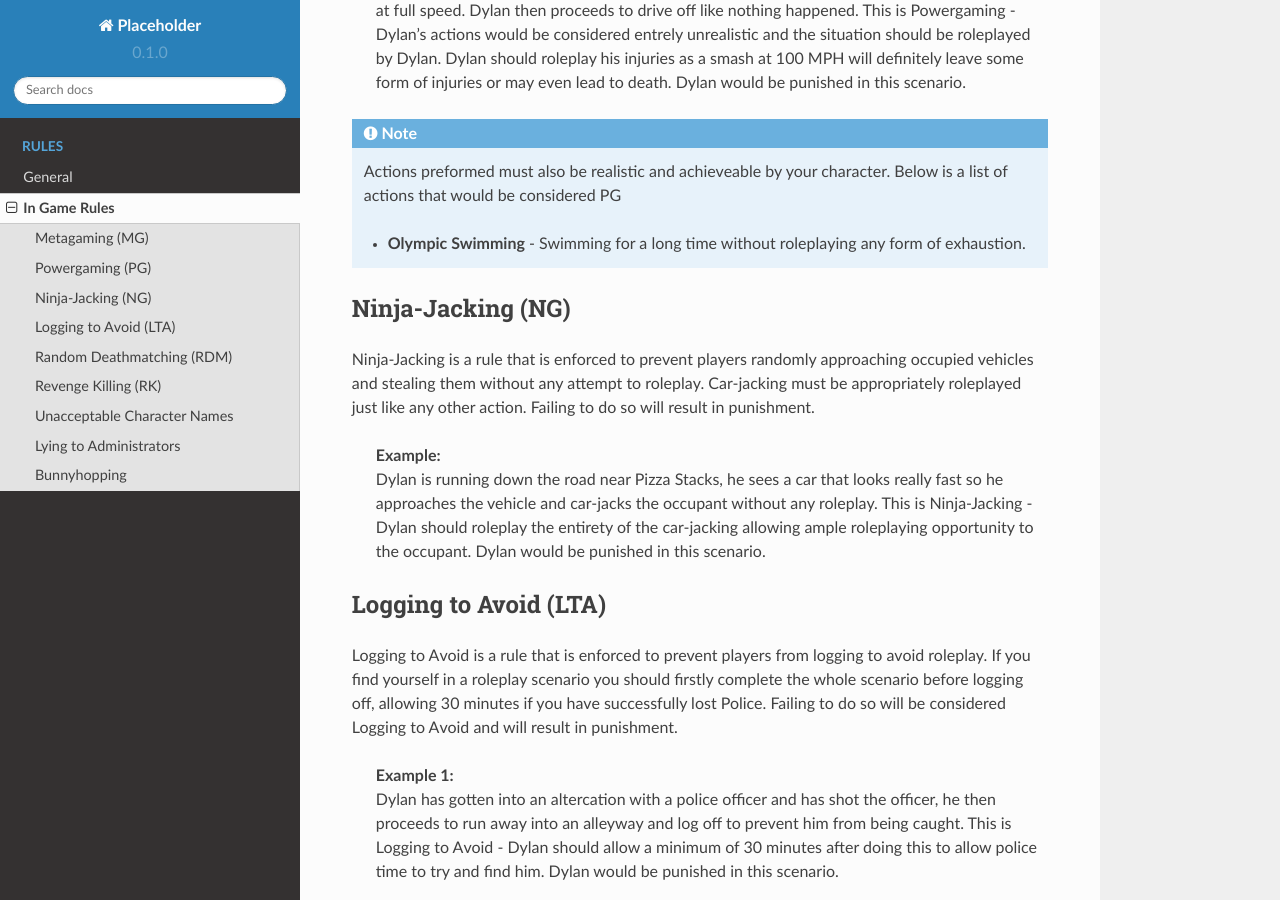
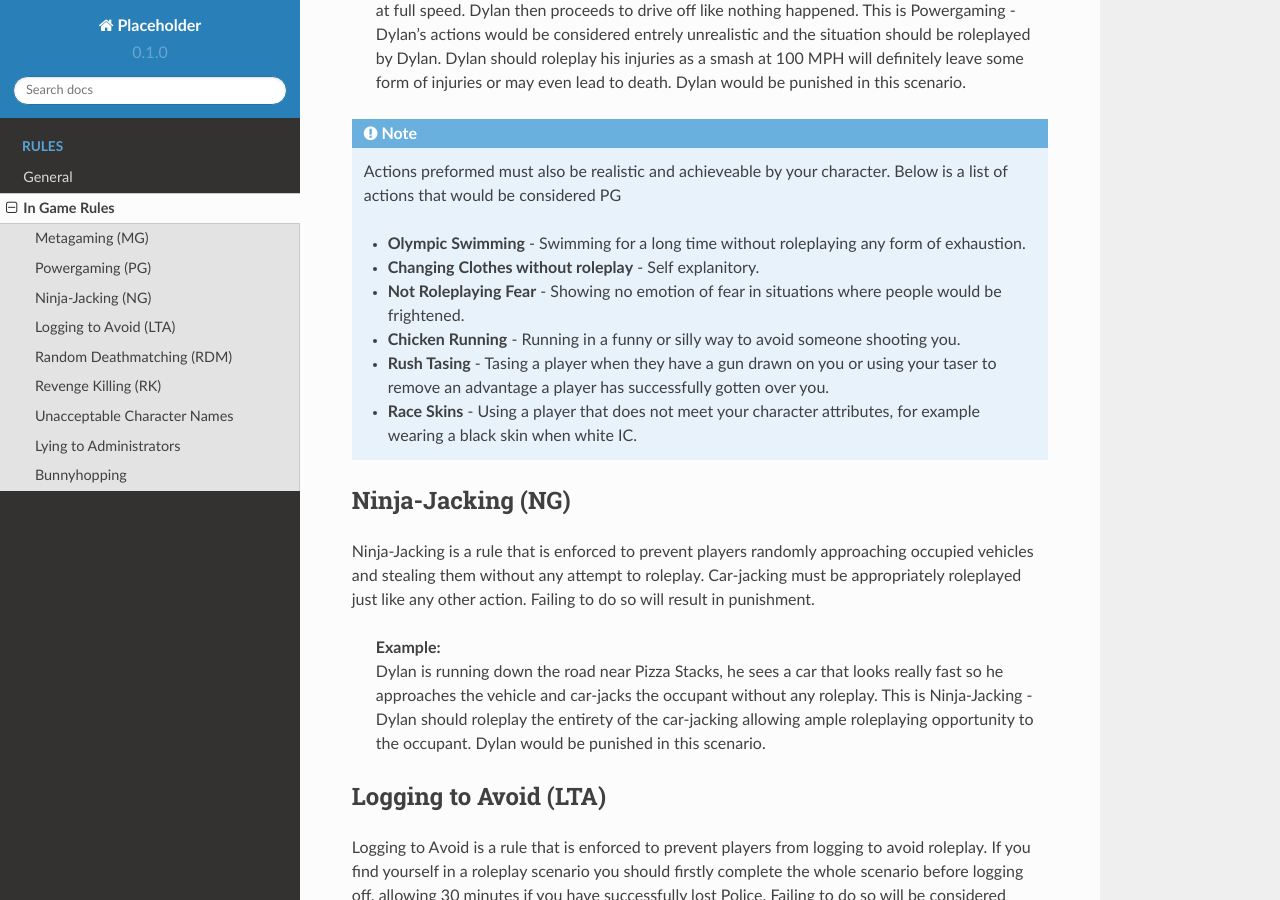
Before and after one commit to Illeeminati/doc, a Sphinx documentation site: the page built from docs/source/rules/ig_rules.rst, in a window 1280 px wide and 900 px high, scrolled down 1478 px. Built offline with Sphinx 7.4.7 and the Read the Docs theme 2.0.0, drawn with Linux system fonts in a browser that asks for light colours.

Commit message:
Update ig_rules.rst

```diff
--- a/docs/source/rules/ig_rules.rst
+++ b/docs/source/rules/ig_rules.rst
@@ -37,6 +37,11 @@ Powergaming is a rule that is enforced to prevent unrealistic actions being pref
   Actions preformed must also be realistic and achieveable by your character. Below is a list of actions that would be considered PG
 
   - **Olympic Swimming** - Swimming for a long time without roleplaying any form of exhaustion.
+  - **Changing Clothes without roleplay** - Self explanitory.
+  - **Not Roleplaying Fear** - Showing no emotion of fear in situations where people would be frightened.
+  - **Chicken Running** - Running in a funny or silly way to avoid someone shooting you.
+  - **Rush Tasing** - Tasing a player when they have a gun drawn on you or using your taser to remove an advantage a player has successfully gotten over you.
+  - **Race Skins** - Using a player that does not meet your character attributes, for example wearing a black skin when white IC.
 
 ******************
 Ninja-Jacking (NG)
```
